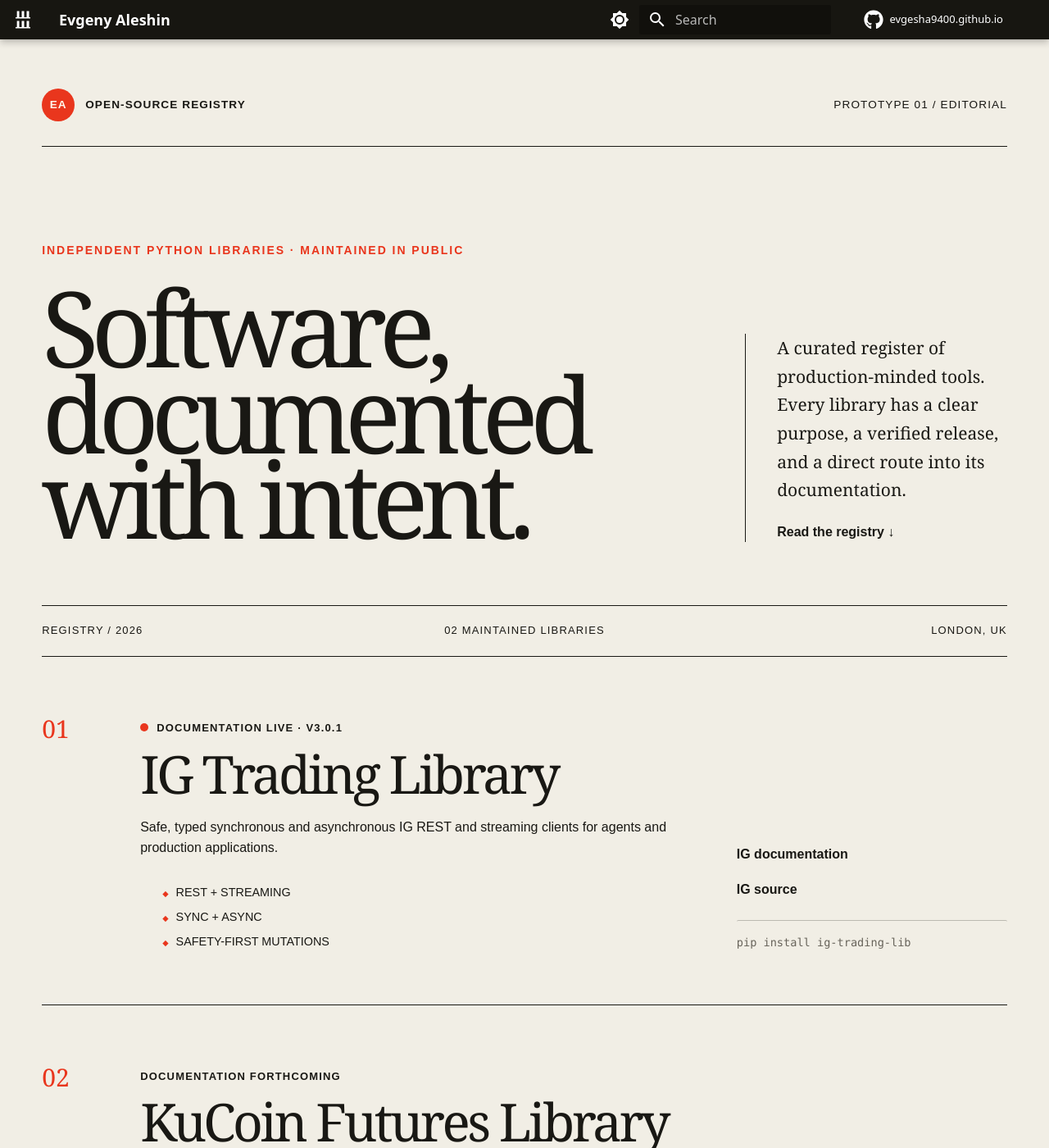
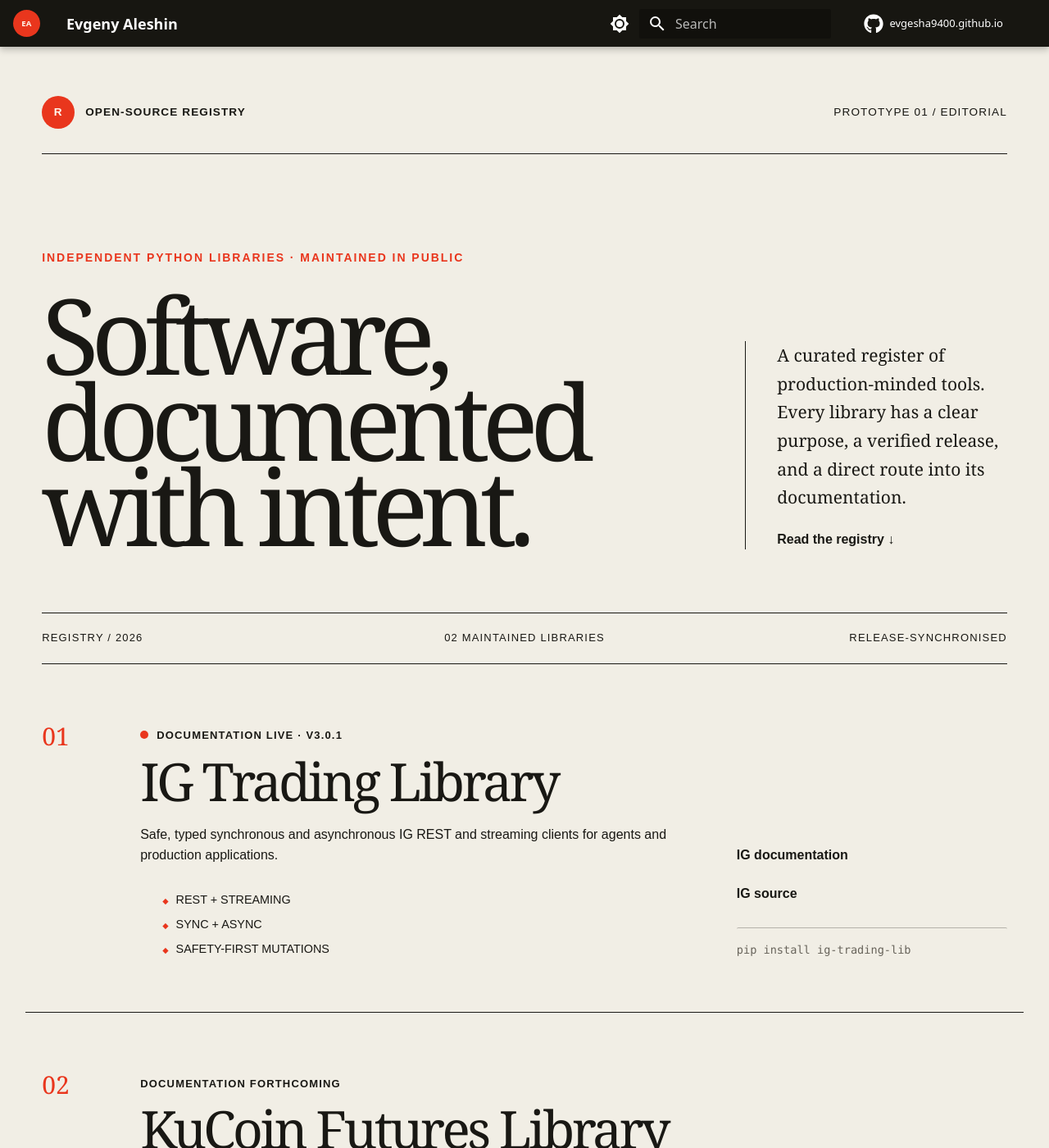
Before and after one commit to evgesha9400/evgesha9400.github.io, an MkDocs documentation site: the page built from docs/prototypes/editorial-registry.md, in a window 1280 px wide and 1400 px high. Shown: the whole window at 82% size. Built offline with MkDocs 1.6.1 and Material for MkDocs 9.7.7, drawn with Linux system fonts in a browser that asks for light colours; comment, search, counter and statistics services are not loaded.

Commit message:
feat(portal): refine editorial home direction
- add release provenance and a responsive dark palette
- improve editorial branding, links, and focus states
- verify dark mode and mobile layout behavior

```diff
--- a/docs/assets/stylesheets/prototypes.css
+++ b/docs/assets/stylesheets/prototypes.css
@@ -183,33 +183,72 @@
 /* Direction 01: editorial registry */
 
 body:has(.prototype--editorial) {
-  --md-default-bg-color: #f1eee5;
-  --md-default-fg-color: #191814;
-  --md-primary-fg-color: #171611;
-  --md-accent-fg-color: #e9361d;
+  --editorial-accent: #e9361d;
+  --editorial-accent-contrast: #fff8ed;
+  --editorial-background: #f1eee5;
+  --editorial-header: #171611;
+  --editorial-hover: rgb(233 54 29 / 5%);
+  --editorial-ink: #191814;
+  --editorial-muted: #68645b;
+  --editorial-rule: rgb(25 24 20 / 28%);
+  --md-accent-fg-color: var(--editorial-accent);
+  --md-default-bg-color: var(--editorial-background);
+  --md-default-fg-color: var(--editorial-ink);
+  --md-primary-fg-color: var(--editorial-header);
+}
+
+body[data-md-color-scheme="slate"]:has(.prototype--editorial) {
+  --editorial-accent: #ff654d;
+  --editorial-accent-contrast: #1a1814;
+  --editorial-background: #1b1915;
+  --editorial-header: #100f0d;
+  --editorial-hover: rgb(255 101 77 / 7%);
+  --editorial-ink: #f4efe4;
+  --editorial-muted: #aaa397;
+  --editorial-rule: rgb(244 239 228 / 26%);
 }
 
 body:has(.prototype--editorial) .md-header {
-  background: #171611;
+  background: var(--editorial-header);
+}
+
+body:has(.prototype--editorial) .md-header__button.md-logo svg {
+  display: none;
+}
+
+body:has(.prototype--editorial) .md-header__button.md-logo::after {
+  align-items: center;
+  background: var(--editorial-accent);
+  border-radius: 50%;
+  color: var(--editorial-accent-contrast);
+  content: "EA";
+  display: inline-flex;
+  font-size: 0.48rem;
+  font-weight: 850;
+  height: 1.65rem;
+  justify-content: center;
+  letter-spacing: 0.03em;
+  width: 1.65rem;
 }
 
 .prototype--editorial {
-  background: #f1eee5;
-  color: #191814;
+  background: var(--editorial-background);
+  color: var(--editorial-ink);
   font-family: arial, helvetica, sans-serif;
+  transition: background-color 160ms ease, color 160ms ease;
 }
 
 .prototype--editorial .prototype-brand span {
-  background: #e9361d;
+  background: var(--editorial-accent);
   border-radius: 50%;
-  color: #fff8ed;
+  color: var(--editorial-accent-contrast);
   height: 2rem;
   width: 2rem;
 }
 
 .editorial-hero {
-  border-bottom: 1px solid #191814;
-  border-top: 1px solid #191814;
+  border-bottom: 1px solid var(--editorial-ink);
+  border-top: 1px solid var(--editorial-ink);
   display: grid;
   gap: clamp(2rem, 6vw, 7rem);
   grid-template-columns: minmax(0, 1.7fr) minmax(16rem, 0.65fr);
@@ -217,12 +256,12 @@
 }
 
 .prototype--editorial .prototype-kicker {
-  color: #e9361d;
+  color: var(--editorial-accent);
   margin: 0 0 1.5rem;
 }
 
 .md-typeset .prototype--editorial h1 {
-  color: #191814;
+  color: var(--editorial-ink);
   font-family: georgia, "Times New Roman", serif;
   font-size: clamp(4rem, 10vw, 9.5rem);
   font-weight: 400;
@@ -234,7 +273,7 @@
 
 .editorial-hero__note {
   align-self: end;
-  border-left: 1px solid #191814;
+  border-left: 1px solid var(--editorial-ink);
   padding-left: clamp(1rem, 3vw, 2rem);
 }
 
@@ -247,15 +286,32 @@
 
 .md-typeset .editorial-hero__note a,
 .md-typeset .editorial-entry__actions a {
-  color: #191814;
+  color: var(--editorial-ink);
   font-weight: 800;
-  text-decoration-color: #e9361d;
+  text-decoration-color: var(--editorial-accent);
   text-decoration-thickness: 0.15em;
   text-underline-offset: 0.22em;
 }
 
+.md-typeset .editorial-entry__actions a {
+  border-bottom: 1px solid transparent;
+  padding-bottom: 0.15rem;
+  transition: border-color 140ms ease, color 140ms ease;
+}
+
+.md-typeset .editorial-entry__actions a:hover {
+  border-bottom-color: var(--editorial-accent);
+  color: var(--editorial-accent);
+}
+
+.prototype--editorial a:focus,
+.prototype--editorial a:focus-visible {
+  outline: 0.2rem solid var(--editorial-accent);
+  outline-offset: 0.22rem;
+}
+
 .editorial-index__heading {
-  border-bottom: 1px solid #191814;
+  border-bottom: 1px solid var(--editorial-ink);
   display: grid;
   font-size: 0.65rem;
   grid-template-columns: 1fr 1fr 1fr;
@@ -273,15 +329,23 @@
 }
 
 .editorial-entry {
-  border-bottom: 1px solid #191814;
+  border-bottom: 1px solid var(--editorial-ink);
   display: grid;
   gap: 2rem;
   grid-template-columns: 4rem minmax(0, 1fr) minmax(14rem, 0.48fr);
+  margin-inline: -1rem;
   padding: clamp(2rem, 5vw, 4rem) 0;
+  padding-inline: 1rem;
+  transition: background-color 140ms ease;
+}
+
+.editorial-entry:hover,
+.editorial-entry:focus-within {
+  background: var(--editorial-hover);
 }
 
 .editorial-entry__number {
-  color: #e9361d;
+  color: var(--editorial-accent);
   font-family: georgia, "Times New Roman", serif;
   font-size: 1.5rem;
 }
@@ -294,7 +358,7 @@
 }
 
 .editorial-entry--live .editorial-entry__status::before {
-  background: #e9361d;
+  background: var(--editorial-accent);
   border-radius: 50%;
   content: "";
   display: inline-block;
@@ -304,6 +368,7 @@
 }
 
 .md-typeset .editorial-entry h2 {
+  color: var(--editorial-ink);
   font-family: georgia, "Times New Roman", serif;
   font-size: clamp(2.2rem, 5vw, 4.7rem);
   font-weight: 400;
@@ -329,7 +394,7 @@
 }
 
 .editorial-entry__body li::before {
-  color: #e9361d;
+  color: var(--editorial-accent);
   content: "◆";
   font-size: 0.48rem;
   margin-right: 0.45rem;
@@ -342,15 +407,15 @@
 }
 
 .editorial-entry__actions span {
-  color: #68645b;
+  color: var(--editorial-muted);
   font-size: 0.78rem;
 }
 
 .editorial-entry__actions code {
   background: transparent;
-  border-top: 1px solid rgb(25 24 20 / 25%);
+  border-top: 1px solid var(--editorial-rule);
   box-shadow: none;
-  color: #68645b;
+  color: var(--editorial-muted);
   font-size: 0.68rem;
   margin-top: 0.3rem;
   padding: 0.8rem 0 0;
@@ -862,7 +927,7 @@
 
   .editorial-hero__note {
     border-left: 0;
-    border-top: 1px solid #191814;
+    border-top: 1px solid var(--editorial-ink);
     padding: 1.5rem 0 0;
   }
 
--- a/docs/prototypes/editorial-registry.md
+++ b/docs/prototypes/editorial-registry.md
@@ -6,7 +6,7 @@
 
 <main class="home-prototype prototype--editorial" data-prototype="editorial">
   <header class="prototype-bar">
-    <a class="prototype-brand" href="../"><span>EA</span> Open-source registry</a>
+    <a class="prototype-brand" href="../"><span>R</span> Open-source registry</a>
     <span>Prototype 01 / Editorial</span>
   </header>
   <section class="editorial-hero">
@@ -23,7 +23,7 @@
     <div class="editorial-index__heading">
       <span>Registry / 2026</span>
       <span>02 maintained libraries</span>
-      <span>London, UK</span>
+      <span>Release-synchronised</span>
     </div>
     <article class="editorial-entry editorial-entry--live">
       <div class="editorial-entry__number">01</div>
```
Also changed, not shown: 1 other file.
